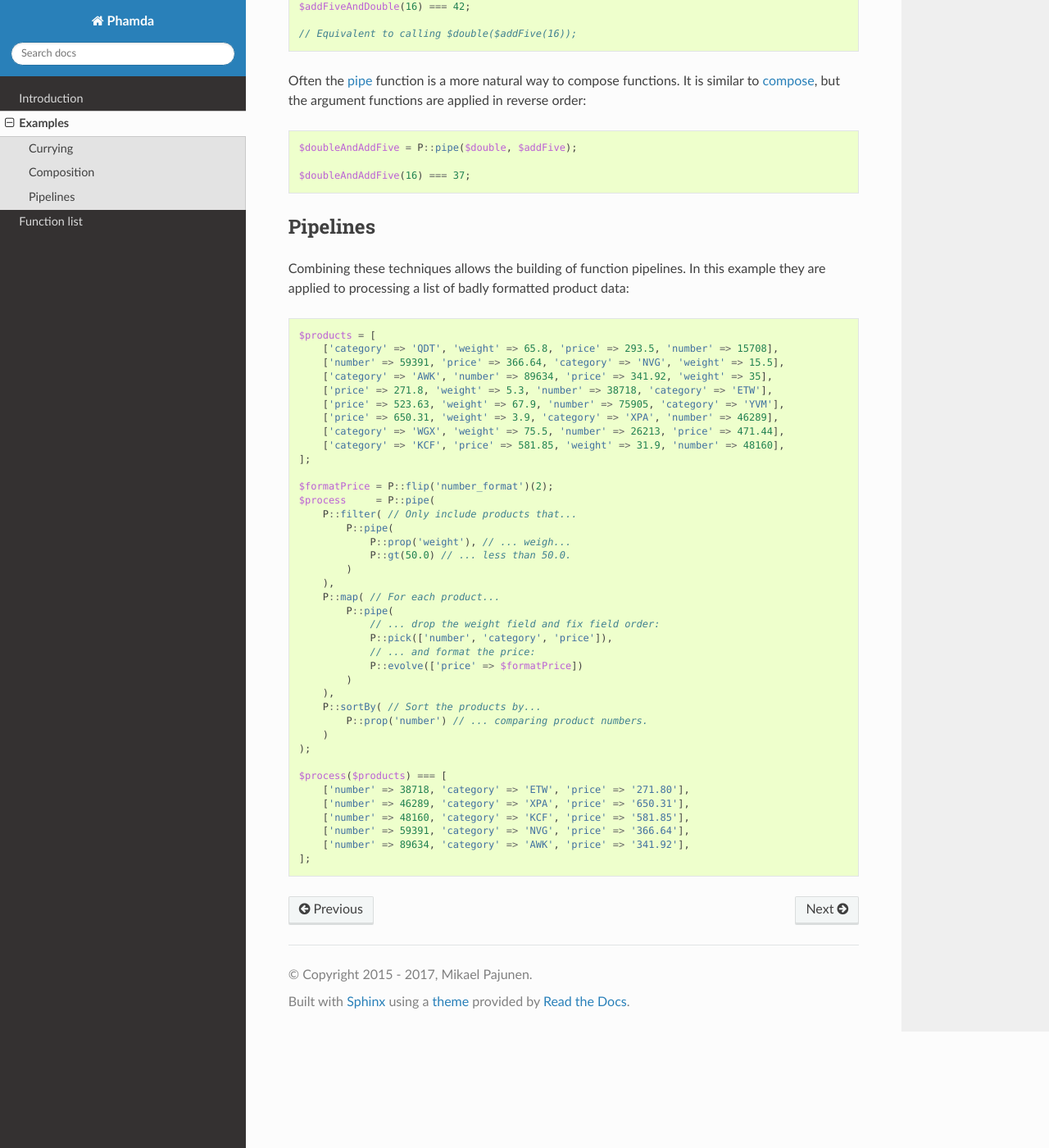
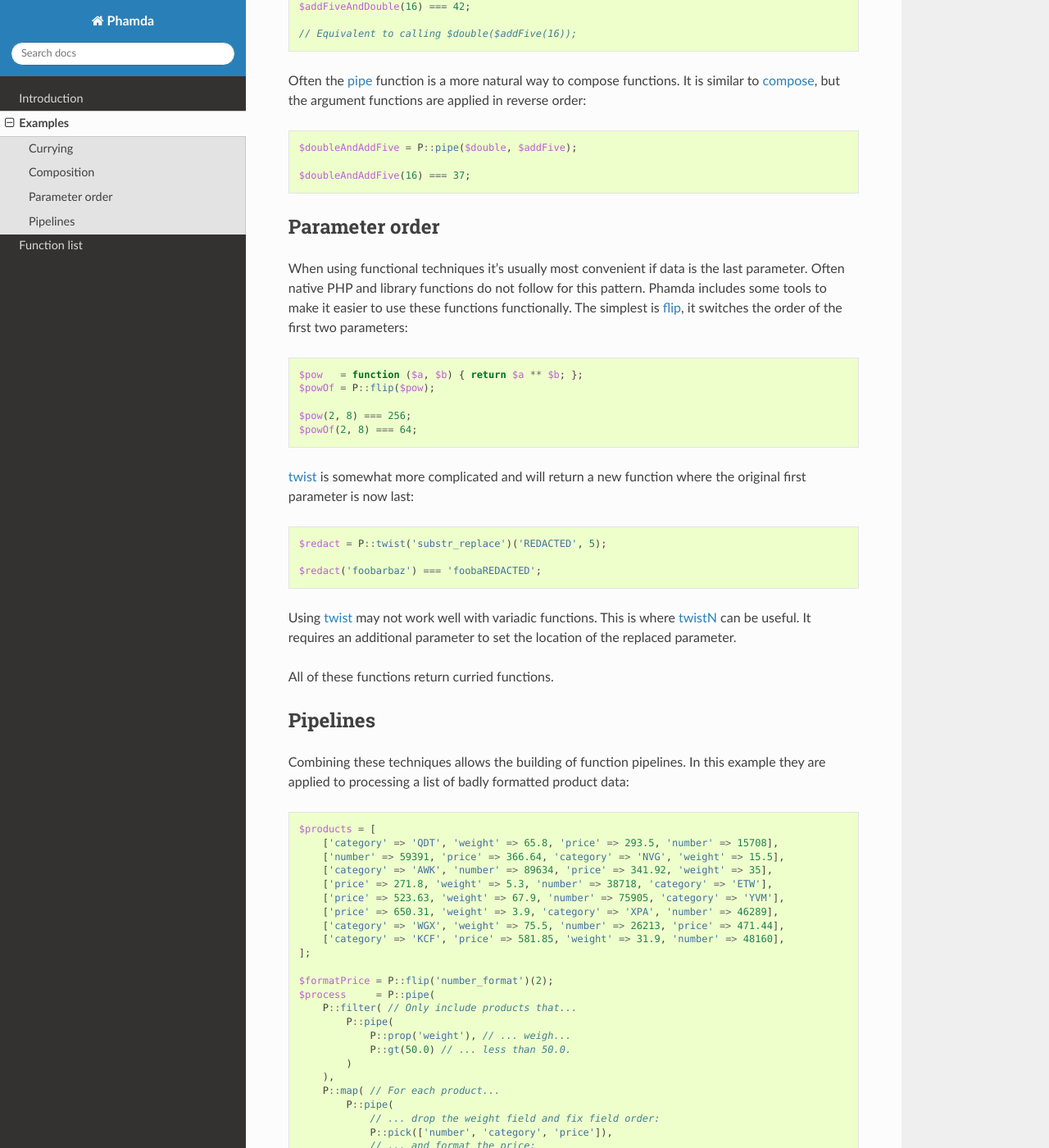
Before and after one commit to mpajunen/phamda, a Sphinx documentation site: the page built from docs/examples.rst, in a window 1280 px wide and 1400 px high, scrolled down 1045 px. Shown: the whole window at 82% size. Built offline with Sphinx 7.4.7 and the Read the Docs theme 2.0.0, drawn with Linux system fonts in a browser that asks for light colours.

Commit message:
Add parameter order examples

```diff
--- a/docs/examples.rst
+++ b/docs/examples.rst
@@ -63,6 +63,37 @@ argument functions are applied in reverse order:
     $doubleAndAddFive(16) === 37;
 
 
+Parameter order
+---------------
+
+When using functional techniques it's usually most convenient if data is the last parameter. Often native PHP and
+library functions do not follow for this pattern. Phamda includes some tools to make it easier to use these functions
+functionally. The simplest is :ref:`flip`, it switches the order of the first two parameters:
+
+.. code-block:: php
+
+    $pow   = function ($a, $b) { return $a ** $b; };
+    $powOf = P::flip($pow);
+
+    $pow(2, 8) === 256;
+    $powOf(2, 8) === 64;
+
+
+:ref:`twist` is somewhat more complicated and will return a new function where the original first parameter is now last:
+
+.. code-block:: php
+
+    $redact = P::twist('substr_replace')('REDACTED', 5);
+
+    $redact('foobarbaz') === 'foobaREDACTED';
+
+
+Using :ref:`twist` may not work well with variadic functions. This is where :ref:`twistN` can be useful. It requires an
+additional parameter to set the location of the replaced parameter.
+
+All of these functions return curried functions.
+
+
 Pipelines
 ---------
 
```
Also changed, not shown: README.md (+30 -0 lines), 1 other file.
